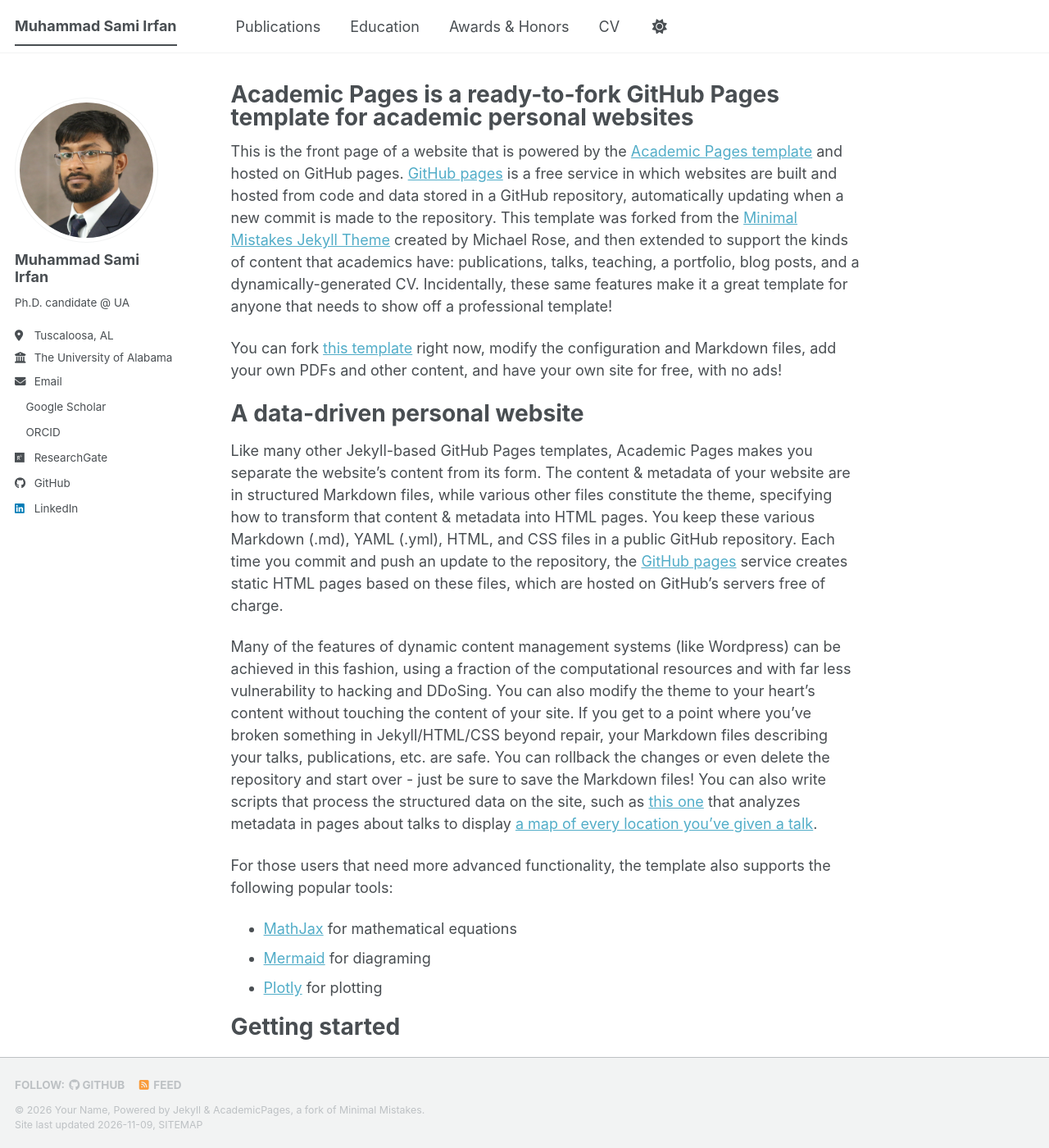
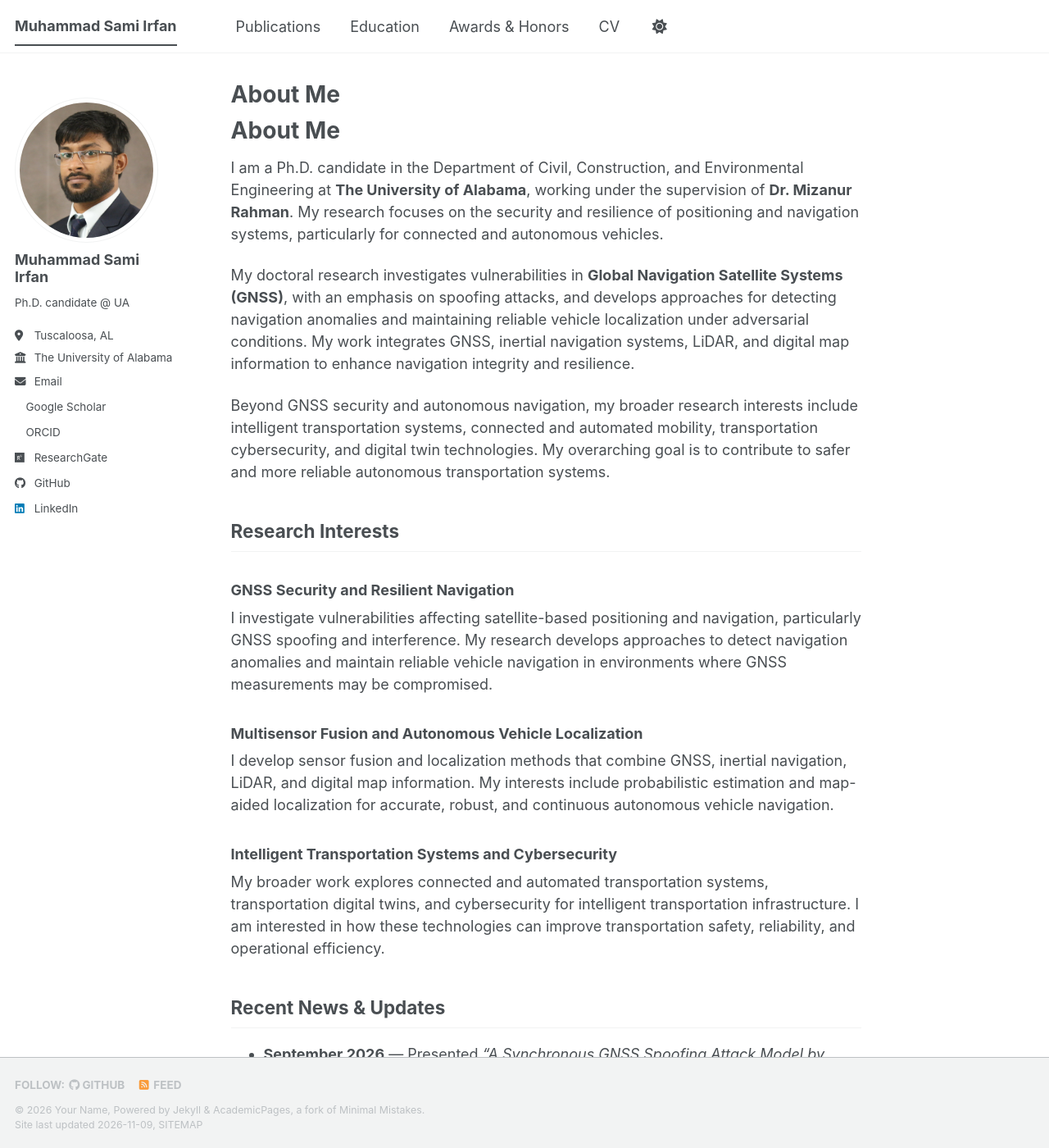
Before and after one commit to Sami-Irfan/sami-irfan.github.io, a Jekyll site: the page built from _pages/about.md, in a window 1280 px wide and 1400 px high. Shown: the whole window at 82% size. Built offline with Jekyll 4.4.1, drawn with Linux system fonts in a browser that asks for light colours; a style sheet for code colours, icons or effects is not loaded; some of the changed text lies outside the part shown.

Commit message:
Updated about page

```diff
--- a/_pages/about.md
+++ b/_pages/about.md
@@ -1,56 +1,65 @@
 ---
 permalink: /
-title: "Academic Pages is a ready-to-fork GitHub Pages template for academic personal websites"
+title: "About Me"
 author_profile: true
 redirect_from:
   - /about/
   - /about.html
 ---
 
-This is the front page of a website that is powered by the [Academic Pages template](https://github.com/academicpages/academicpages.github.io) and hosted on GitHub pages. [GitHub pages](https://pages.github.com) is a free service in which websites are built and hosted from code and data stored in a GitHub repository, automatically updating when a new commit is made to the repository. This template was forked from the [Minimal Mistakes Jekyll Theme](https://mmistakes.github.io/minimal-mistakes/) created by Michael Rose, and then extended to support the kinds of content that academics have: publications, talks, teaching, a portfolio, blog posts, and a dynamically-generated CV. Incidentally, these same features make it a great template for anyone that needs to show off a professional template!
+# About Me
 
- You can fork [this template](https://github.com/academicpages/academicpages.github.io) right now, modify the configuration and Markdown files, add your own PDFs and other content, and have your own site for free, with no ads!
+I am a Ph.D. candidate in the Department of Civil, Construction, and Environmental Engineering at **The University of Alabama**, working under the supervision of **Dr. Mizanur Rahman**. My research focuses on the security and resilience of positioning and navigation systems, particularly for connected and autonomous vehicles.
 
-A data-driven personal website
-======
-Like many other Jekyll-based GitHub Pages templates, Academic Pages makes you separate the website's content from its form. The content & metadata of your website are in structured Markdown files, while various other files constitute the theme, specifying how to transform that content & metadata into HTML pages. You keep these various Markdown (.md), YAML (.yml), HTML, and CSS files in a public GitHub repository. Each time you commit and push an update to the repository, the [GitHub pages](https://pages.github.com/) service creates static HTML pages based on these files, which are hosted on GitHub's servers free of charge.
+My doctoral research investigates vulnerabilities in **Global Navigation Satellite Systems (GNSS)**, with an emphasis on spoofing attacks, and develops approaches for detecting navigation anomalies and maintaining reliable vehicle localization under adversarial conditions. My work integrates GNSS, inertial navigation systems, LiDAR, and digital map information to enhance navigation integrity and resilience.
 
-Many of the features of dynamic content management systems (like Wordpress) can be achieved in this fashion, using a fraction of the computational resources and with far less vulnerability to hacking and DDoSing. You can also modify the theme to your heart's content without touching the content of your site. If you get to a point where you've broken something in Jekyll/HTML/CSS beyond repair, your Markdown files describing your talks, publications, etc. are safe. You can rollback the changes or even delete the repository and start over - just be sure to save the Markdown files! You can also write scripts that process the structured data on the site, such as [this one](https://github.com/academicpages/academicpages.github.io/blob/master/talkmap.ipynb) that analyzes metadata in pages about talks to display [a map of every location you've given a talk](https://academicpages.github.io/talkmap.html).
+Beyond GNSS security and autonomous navigation, my broader research interests include intelligent transportation systems, connected and automated mobility, transportation cybersecurity, and digital twin technologies. My overarching goal is to contribute to safer and more reliable autonomous transportation systems.
 
-For those users that need more advanced functionality, the template also supports the following popular tools:
-- [MathJax](https://www.mathjax.org/) for mathematical equations
-- [Mermaid](https://mermaid.js.org/) for diagraming
-- [Plotly](https://plotly.com/javascript/) for plotting
+## Research Interests
 
-Getting started
-======
-1. Register a GitHub account if you don't have one and confirm your e-mail (required!)
-1. Fork [this template](https://github.com/academicpages/academicpages.github.io) by clicking the "Use this template" button in the top right.
-1. Go to the repository's settings (rightmost item in the tabs that start with "Code", should be below "Unwatch"). Rename the repository "[your GitHub username].github.io", which will also be your website's URL.
-1. Set site-wide configuration and create content & metadata (see below -- also see [this set of diffs](https://archive.is/3TPas) showing what files were changed to set up [an example site](https://getorg-testacct.github.io) for a user with the username "getorg-testacct")
-1. Upload any files (like PDFs, .zip files, etc.) to the files/ directory. They will appear at https://[your GitHub username].github.io/files/example.pdf.
-1. Check status by going to the repository settings, in the "GitHub pages" section
+### GNSS Security and Resilient Navigation
 
-Site-wide configuration
-------
-The main configuration file for the site is in the base directory in [_config.yml](https://github.com/academicpages/academicpages.github.io/blob/master/_config.yml), which defines the content in the sidebars and other site-wide features. You will need to replace the default variables with ones about yourself and your site's github repository. The configuration file for the top menu is in [_data/navigation.yml](https://github.com/academicpages/academicpages.github.io/blob/master/_data/navigation.yml). For example, if you don't have a portfolio or blog posts, you can remove those items from that navigation.yml file to remove them from the header.
+I investigate vulnerabilities affecting satellite-based positioning and navigation, particularly GNSS spoofing and interference. My research develops approaches to detect navigation anomalies and maintain reliable vehicle navigation in environments where GNSS measurements may be compromised.
 
-Create content & metadata
-------
-For site content, there is one Markdown file for each type of content, which are stored in directories like _publications, _talks, _posts, _teaching, or _pages. For example, each talk is a Markdown file in the [_talks directory](https://github.com/academicpages/academicpages.github.io/tree/master/_talks). At the top of each Markdown file is structured data in YAML about the talk, which the theme will parse to do lots of cool stuff. The same structured data about a talk is used to generate the list of talks on the [Talks page](https://academicpages.github.io/talks), each [individual page](https://academicpages.github.io/talks/2012-03-01-talk-1) for specific talks, the talks section for the [CV page](https://academicpages.github.io/cv), and the [map of places you've given a talk](https://academicpages.github.io/talkmap.html) (if you run this [python file](https://github.com/academicpages/academicpages.github.io/blob/master/talkmap.py) or [Jupyter notebook](https://github.com/academicpages/academicpages.github.io/blob/master/talkmap.ipynb), which creates the HTML for the map based on the contents of the _talks directory).
+{% comment %}
+OPTIONAL RESEARCH IMAGE 1: Upload your GNSS spoofing illustration to images/research/gnss-security.png,
+then remove the Liquid comment tags around the next line.
+![Illustration of a GNSS spoofing scenario]({{ '/images/research/gnss-security.png' | relative_url }})
+{% endcomment %}
 
-**Markdown generator**
+### Multisensor Fusion and Autonomous Vehicle Localization
 
-The repository includes [a set of Jupyter notebooks](https://github.com/academicpages/academicpages.github.io/tree/master/markdown_generator
-) that converts a CSV containing structured data about talks or presentations into individual Markdown files that will be properly formatted for the Academic Pages template. The sample CSVs in that directory are the ones I used to create my own personal website at stuartgeiger.com. My usual workflow is that I keep a spreadsheet of my publications and talks, then run the code in these notebooks to generate the Markdown files, then commit and push them to the GitHub repository.
+I develop sensor fusion and localization methods that combine GNSS, inertial navigation, LiDAR, and digital map information. My interests include probabilistic estimation and map-aided localization for accurate, robust, and continuous autonomous vehicle navigation.
 
-How to edit your site's GitHub repository
-------
-Many people use a git client to create files on their local computer and then push them to GitHub's servers. If you are not familiar with git, you can directly edit these configuration and Markdown files directly in the github.com interface. Navigate to a file (like [this one](https://github.com/academicpages/academicpages.github.io/blob/master/_talks/2012-03-01-talk-1.md) and click the pencil icon in the top right of the content preview (to the right of the "Raw | Blame | History" buttons). You can delete a file by clicking the trashcan icon to the right of the pencil icon. You can also create new files or upload files by navigating to a directory and clicking the "Create new file" or "Upload files" buttons.
+{% comment %}
+OPTIONAL RESEARCH IMAGE 2: Upload a LiDAR point cloud or localization visualization to images/research/lidar-localization.png,
+then remove the Liquid comment tags around the next line.
+![LiDAR and map-aided vehicle localization]({{ '/images/research/lidar-localization.png' | relative_url }})
+{% endcomment %}
 
-Example: editing a Markdown file for a talk
-![Editing a Markdown file for a talk](/images/editing-talk.png)
+### Intelligent Transportation Systems and Cybersecurity
 
-For more info
-------
-More info about configuring Academic Pages can be found in [the guide](https://academicpages.github.io/markdown/), the [growing wiki](https://github.com/academicpages/academicpages.github.io/wiki), and you can always [ask a question on GitHub](https://github.com/academicpages/academicpages.github.io/discussions). The [guides for the Minimal Mistakes theme](https://mmistakes.github.io/minimal-mistakes/docs/configuration/) (which this theme was forked from) might also be helpful.
+My broader work explores connected and automated transportation systems, transportation digital twins, and cybersecurity for intelligent transportation infrastructure. I am interested in how these technologies can improve transportation safety, reliability, and operational efficiency.
+
+{% comment %}
+OPTIONAL RESEARCH IMAGE 3: Upload a transportation digital twin or connected-vehicle visualization to images/research/transportation-digital-twin.png,
+then remove the Liquid comment tags around the next line.
+![Connected transportation systems and digital twins]({{ '/images/research/transportation-digital-twin.png' | relative_url }})
+{% endcomment %}
+
+## Recent News & Updates
+
+- **September 2026** — Presented *“A Synchronous GNSS Spoofing Attack Model by Exploiting Basic Safety Message Transmissions for Connected and Automated Vehicles”* at **ION GNSS+ 2026**.
+- **July 2026** — Successfully defended my Ph.D. dissertation proposal at The University of Alabama.
+- **2025** — Selected as one of 30 **Traffic Safety Scholars** nationwide to attend the Lifesavers Conference on Roadway Safety.
+- **January 2025** — Presented research on particle-filter-based GNSS spoofing detection at **ION ITM 2025**.
+
+## Explore My Work
+
+Interested in learning more about my research? Explore my publications, research projects, and presentations, or view my CV for a broader overview of my academic and professional experience.
+
+- [Publications]({{ '/publications/' | relative_url }}) — Journal articles, conference papers, and other scholarly work.
+- [Education]({{ '/education/' | relative_url }}) — Selected research projects and technical work.
+- [Awards & Honors]({{ '/awards/' | relative_url }}) — Conference presentations and research talks.
+- [Curriculum Vitae]({{ '/cv/' | relative_url }}) — Academic background, research experience, and accomplishments.
+{% comment %}- [Contact]({{ '/contact/' | relative_url }}) — Get in touch. {% endcomment %}
```
